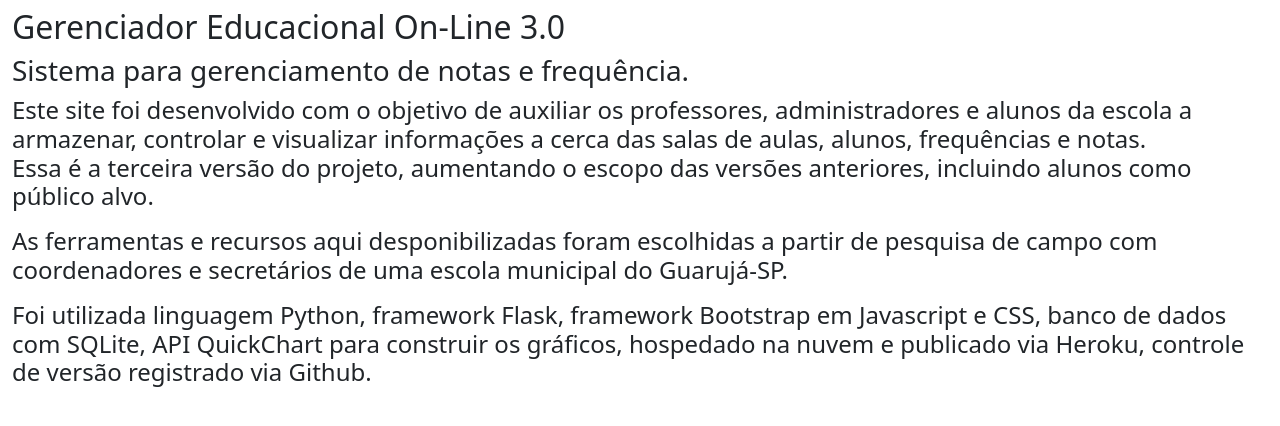
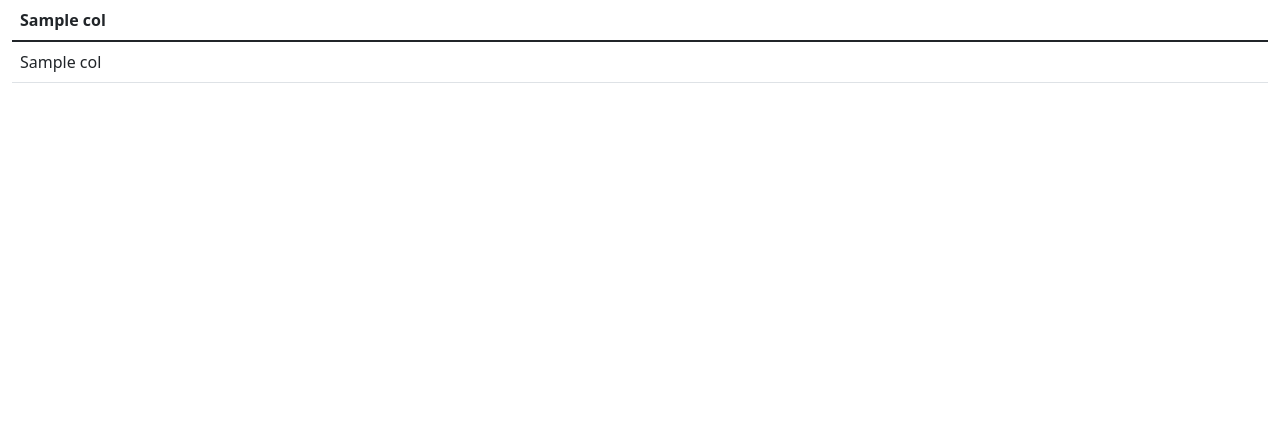
Before and after one commit to PI-UNIVESP-GJA/site-escola, a Flask app: template app/templates/index.html in a window 1280 px wide. Shown: the top 426 px of the page. Run offline with Flask 2, Linux system fonts and the light colour scheme; the template is opened without the code that fills it: most values are stand-ins (such as "Sample title", 1, 10 or a date in 2020); some libraries are stand-ins or nearby versions.

Commit message:
visualizar csv

```diff
--- a/app/controllers/default.py
+++ b/app/controllers/default.py
@@ -1,7 +1,7 @@
 from flask import render_template, redirect, url_for
 from app import app, db, login_manager
 from sqlalchemy import asc, and_
-import json
+import csv
 
 
 
@@ -9,12 +9,13 @@ import json
 def load_user(id):
     return User.query.filter_by(id=id).first()
 
-@app.route('/')
+#@app.route('/')
+#def index():
+#    return render_template('index.html')
+
+@app.route("/")
 def index():
-    return render_template('index.html')
-
-@app.route('/logout/')
-def logout():
-    logout_user()
-    error = "Sessão encerrada com sucesso"
-    return render_template('index.html', error=error)
+  with open("BCG.csv") as file:
+   reader = csv.reader(file, delimiter = ';')
+   header = next(reader)
+   return render_template("index.html", header=header, rows=reader)
--- a/app/templates/index.html
+++ b/app/templates/index.html
@@ -11,22 +11,24 @@
 
 <body class="body">
   <div class="container-fluid" style="text-align: start;">
-    <form>
-      <h1 style="color:red;">{% if error %}
-        <p class=error> {{ error }}
-        {% endif %}</h1>
-      <h2>Gerenciador Educacional On-Line 3.0</h2>
-
-      <h3>Sistema para gerenciamento de notas e frequência.</h3>
-
-      <h4>Este site foi desenvolvido com o objetivo de auxiliar os professores, administradores e alunos da escola a armazenar,
-       controlar e visualizar informações a cerca das salas de aulas, alunos, frequências e notas.
-      <p>Essa é a terceira versão do projeto, aumentando o escopo das versões anteriores, incluindo alunos como público alvo.</p>
-      <p>As ferramentas e recursos aqui desponibilizadas foram escolhidas a partir de pesquisa de campo com coordenadores e secretários
-      de uma escola municipal do Guarujá-SP.</p>
-      <p>Foi utilizada linguagem Python, framework Flask, framework Bootstrap em Javascript e CSS, banco de dados com SQLite,
-        API QuickChart para construir os gráficos, hospedado na nuvem e publicado via Heroku, controle de versão registrado via Github.</p></h4>
-    </form>
+    <table class="table" id="demo">
+      <thread>
+      <tr>
+        {% for col in header %}
+        <th scope="col">{{ col }}</th>
+        {% endfor %}
+      </tr>
+     </thread>
+      <tbody>
+      {% for row in rows %}
+      <tr>
+        {% for col in row %}
+        <td>{{ col }}</td>
+        {% endfor %}
+      </tr>
+      {% endfor %}
+      </tbody>
+    </table>
   </div>
   <link rel="stylesheet" type="text/css" href="{{url_for('static', filename='js/bootstrap.min.js')}}" media="screen">
 </body>
```
Also changed, not shown: BCG.csv (renamed from app/BCG.csv).
